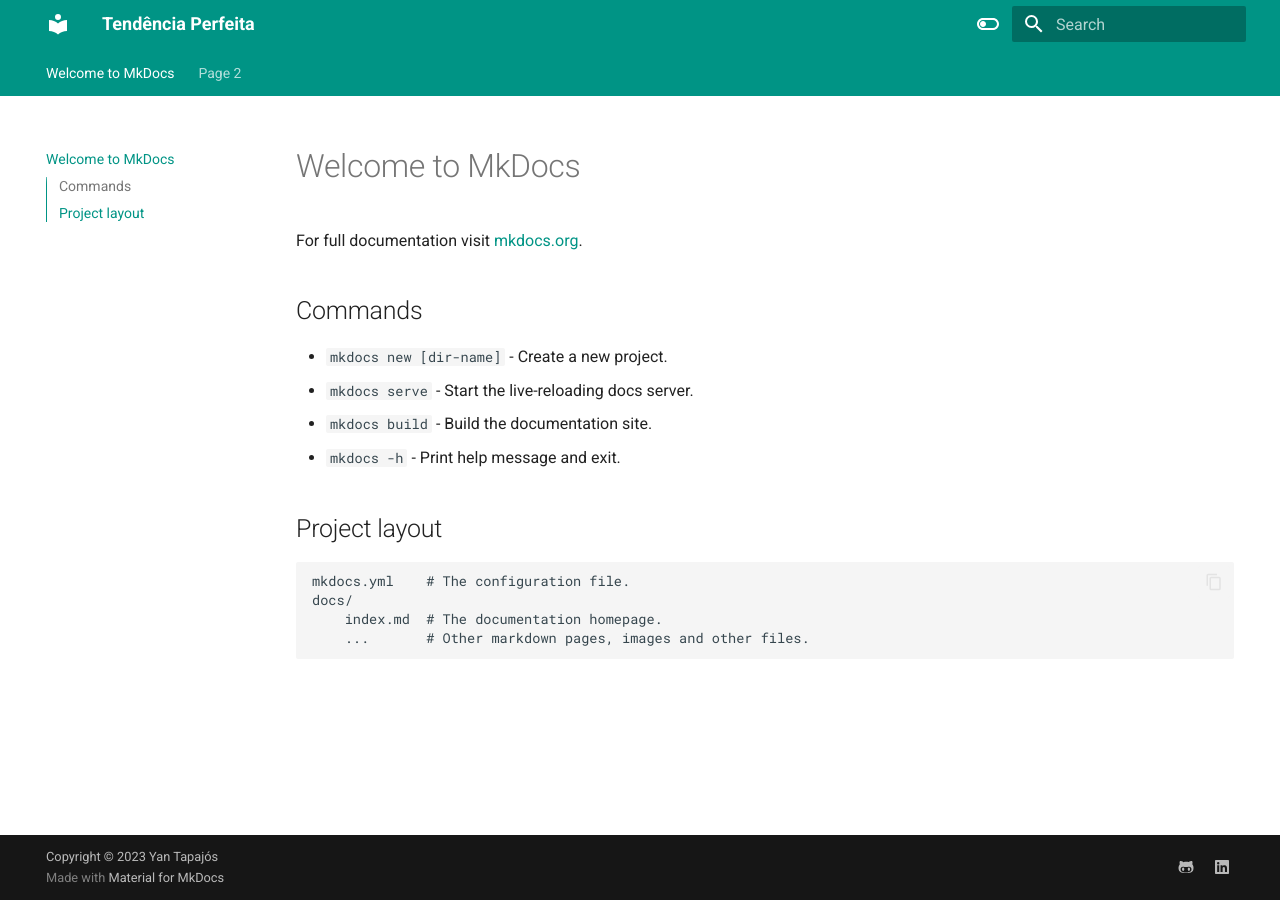
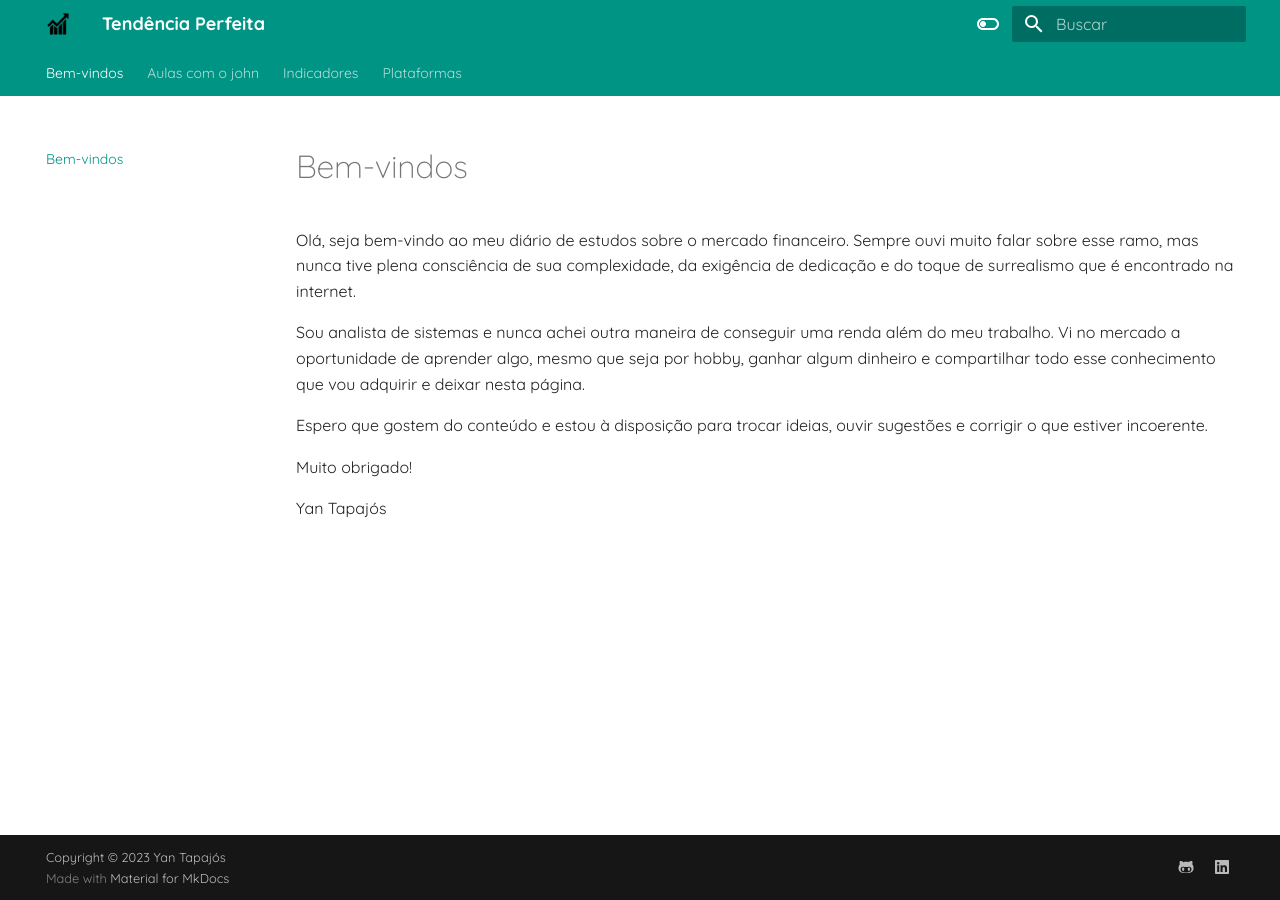
Before and after one commit to yanBrandao/tendenciaperfeita, an MkDocs documentation site: the page built from docs/index.md, in a window 1280 px wide. Built offline with MkDocs 1.6.1 and Material for MkDocs 9.7.7, drawn with Linux system fonts in a browser that asks for light colours.

Commit message:
Add indicadores

```diff
--- a/docs/index.md
+++ b/docs/index.md
@@ -1,17 +1,11 @@
-# Welcome to MkDocs
+# Bem-vindos
 
-For full documentation visit [mkdocs.org](https://www.mkdocs.org).
+Olá, seja bem-vindo ao meu diário de estudos sobre o mercado financeiro. Sempre ouvi muito falar sobre esse ramo, mas nunca tive plena consciência de sua complexidade, da exigência de dedicação e do toque de surrealismo que é encontrado na internet.
 
-## Commands
+Sou analista de sistemas e nunca achei outra maneira de conseguir uma renda além do meu trabalho. Vi no mercado a oportunidade de aprender algo, mesmo que seja por hobby, ganhar algum dinheiro e compartilhar todo esse conhecimento que vou adquirir e deixar nesta página.
 
-* `mkdocs new [dir-name]` - Create a new project.
-* `mkdocs serve` - Start the live-reloading docs server.
-* `mkdocs build` - Build the documentation site.
-* `mkdocs -h` - Print help message and exit.
+Espero que gostem do conteúdo e estou à disposição para trocar ideias, ouvir sugestões e corrigir o que estiver incoerente.
 
-## Project layout
+Muito obrigado!
 
-    mkdocs.yml    # The configuration file.
-    docs/
-        index.md  # The documentation homepage.
-        ...       # Other markdown pages, images and other files.
+Yan Tapajós
--- a/docs/indicators.md
+++ /dev/null
@@ -1,3 +0,0 @@
-# Page 2
-
-## Another heading
--- /dev/null
+++ b/docs/plataformas/index.md
@@ -0,0 +1,3 @@
+# Plataformas
+
+## Meta Trader 5
--- a/mkdocs.yml
+++ b/mkdocs.yml
@@ -1,6 +1,12 @@
 site_name: Tendência Perfeita
 theme:
+  font:
+    text: Quicksand
+  icon:
+    previous: fontawesome/solid/angle-left
+    next: fontawesome/solid/angle-right
   name: material
+  logo: assets/chart.png
   features:
     - navigation.tabs
     - navigation.sections
@@ -11,7 +17,7 @@
     - content.tabs.link
     - content.code.annotation
     - content.code.copy
-  language: en
+  language: pt-BR
   palette:
     - scheme: default
       toggle:
```
Also changed, not shown: docs/aulas com o john/index.md (added, +12 -0 lines), docs/indicadores/index.md (added, +9 -0 lines), docs/indicadores/macd.md (added, +1 -0 lines), docs/indicadores/rsi.md (added, +2 -0 lines), docs/indicadores/stochk.md (added, +1 -0 lines), docs/assets/chart.png (added), docs/assets/money.svg (added).
